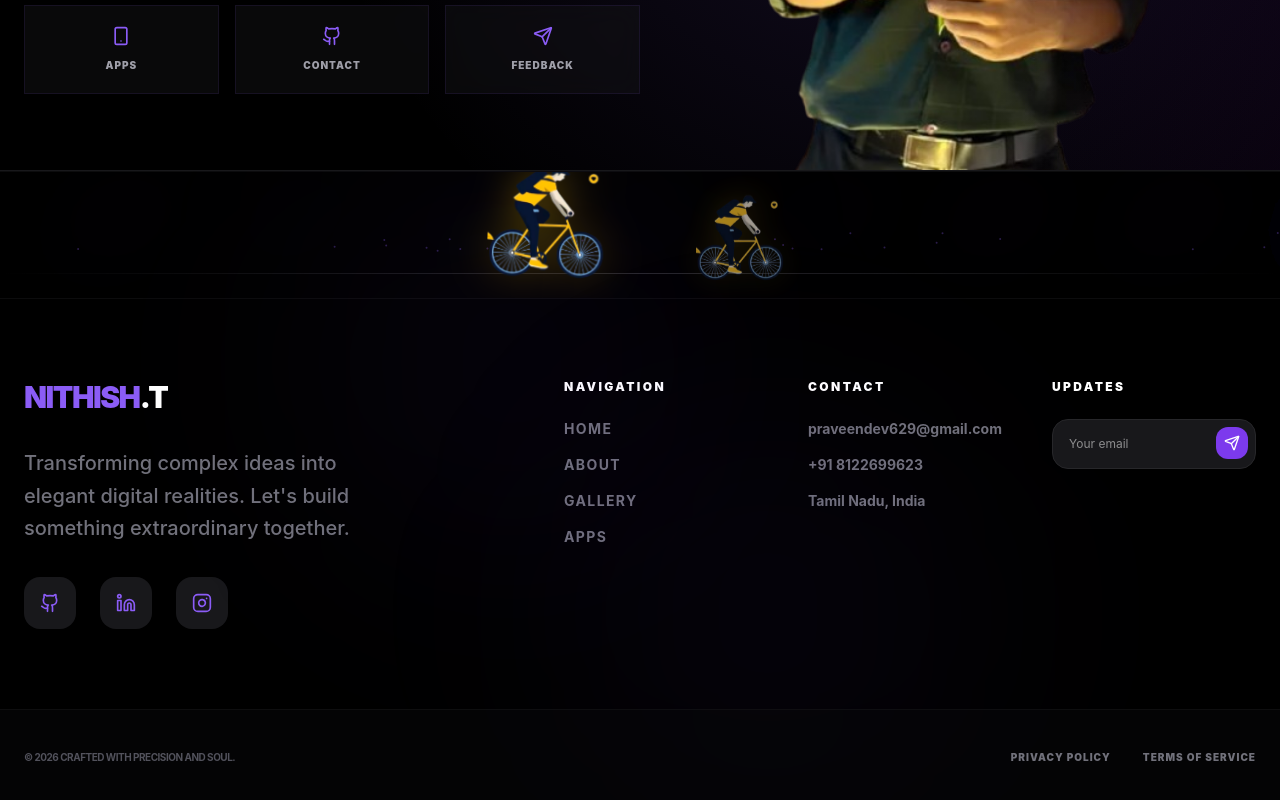
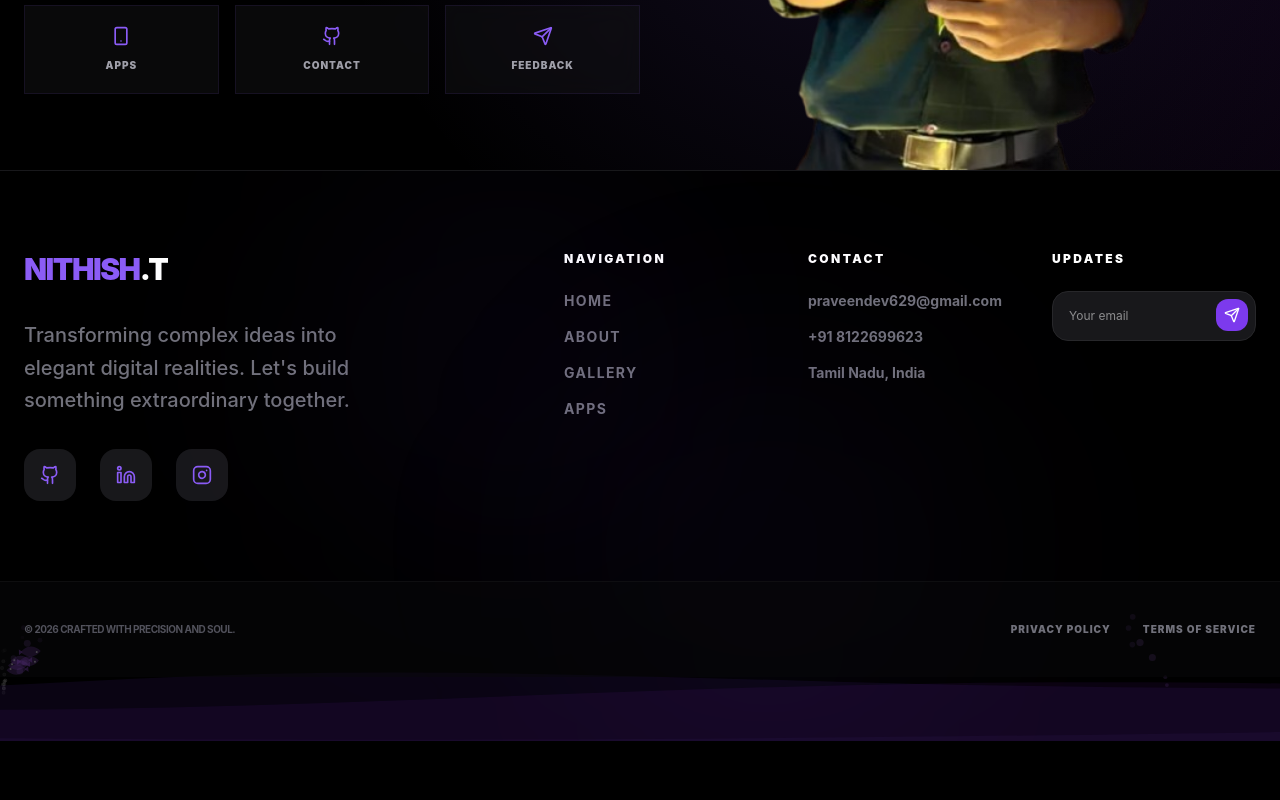
Before and after one commit to Praveendev629/nithish-portfolio, a React (Vite) app: page / in a window 1280 px wide. Shown: the part 630-1430 px from the top of the page. After the commit the page ends 1371 px from the top, so only its background shows below. Built offline with nearby package versions, Linux system fonts and the light colour scheme.

Commit message:
waves aded

```diff
--- a/src/App.jsx
+++ b/src/App.jsx
@@ -7,7 +7,6 @@ import {
   CheckCircle2, AlertCircle, Trash2
 } from 'lucide-react';
 import nithishImg from '@assets/bg_removed_nithish_1768310368786.png';
-import cyclerImg from './assets/cycler.png';
 import { listFolder, uploadFile, getTemporaryLink, deleteFile } from './services/dropbox';
 import { NavigationCards } from './components/NavigationCards';
 
@@ -529,95 +528,111 @@ const Gallery = ({ onBack }) => {
   );
 };
 
-const CyclingAnimation = () => {
+const WaterAnimation = () => {
   return (
-    <div className="relative w-full h-32 overflow-hidden bg-black/50 border-y border-zinc-900/50">
-      {/* Moving Tree Shadows */}
-      <div className="absolute inset-0 flex">
-        {[...Array(12)].map((_, i) => (
+    <div className="absolute bottom-0 left-0 w-full h-32 overflow-hidden pointer-events-none z-10">
+      {/* Wave Layers */}
+      <div className="absolute inset-0">
+        <motion.svg
+          viewBox="0 0 1440 120"
+          preserveAspectRatio="none"
+          className="absolute bottom-0 w-[200%] h-24 opacity-30 fill-purple-900/40"
+          animate={{ x: [-1440, 0] }}
+          transition={{ duration: 12, repeat: Infinity, ease: "linear" }}
+        >
+          <path d="M0,64L80,69.3C160,75,320,85,480,80C640,75,800,53,960,48C1120,43,1280,53,1360,58.7L1440,64L1440,120L1360,120C1280,120,1120,120,960,120C800,120,640,120,480,120C320,120,160,120,80,120L0,120Z" />
+        </motion.svg>
+        <motion.svg
+          viewBox="0 0 1440 120"
+          preserveAspectRatio="none"
+          className="absolute bottom-0 w-[200%] h-28 opacity-40 fill-purple-600/20"
+          animate={{ x: [0, -1440] }}
+          transition={{ duration: 8, repeat: Infinity, ease: "linear" }}
+        >
+          <path d="M0,32L60,42.7C120,53,240,75,360,74.7C480,75,600,53,720,48C840,43,960,53,1080,58.7C1200,64,1320,64,1380,64L1440,64L1440,120L1380,120C1320,120,1200,120,1080,120C960,120,840,120,720,120C600,120,480,120,360,120C240,120,120,120,60,120L0,120Z" />
+        </motion.svg>
+        <motion.svg
+          viewBox="0 0 1440 120"
+          preserveAspectRatio="none"
+          className="absolute bottom-0 w-[200%] h-20 opacity-50 fill-purple-500/10"
+          animate={{ x: [-1440, 0], y: [0, 5, 0] }}
+          transition={{
+            x: { duration: 15, repeat: Infinity, ease: "linear" },
+            y: { duration: 3, repeat: Infinity, ease: "easeInOut" }
+          }}
+        >
+          <path d="M0,96L120,101.3C240,107,480,117,720,117C960,117,1200,107,1320,101.3L1440,96L1440,120L1320,120C1200,120,960,120,720,120C480,120,240,120,120,120L0,120Z" />
+        </motion.svg>
+      </div>
+
+      {/* Fish ecosystem */}
+      {[...Array(5)].map((_, i) => (
         <motion.div
           key={i}
-            initial={{ x: '100vw' }}
-            animate={{ x: '-20vw' }}
+          initial={{ x: i % 2 === 0 ? '-10%' : '110%', y: 20 + Math.random() * 60 }}
+          animate={{
+            x: i % 2 === 0 ? '110%' : '-10%',
+            y: [null, 30 + Math.random() * 30, 10 + Math.random() * 30],
+            rotate: i % 2 === 0 ? [0, 5, -5, 0] : [180, 185, 175, 180]
+          }}
           transition={{
-              duration: 7,
-              repeat: Infinity,
-              delay: i * 0.8,
-              ease: "linear"
+            x: { duration: 15 + i * 2, repeat: Infinity, ease: "linear" },
+            y: { duration: 4, repeat: Infinity, ease: "easeInOut" },
+            rotate: { duration: 2, repeat: Infinity, ease: "easeInOut" }
           }}
-            className="absolute top-0 w-32 h-full opacity-30"
+          className="absolute z-20 opacity-60"
         >
-            <div className="w-full h-full bg-gradient-to-b from-purple-900/10 via-purple-600/5 to-transparent skew-x-[-15deg] blur-2xl" />
+          <svg width="24" height="14" viewBox="0 0 24 14" fill="none" xmlns="http://www.w3.org/2000/svg">
+            <path d="M2 7C2 7 6 2 12 2C18 2 22 7 22 7C22 7 18 12 12 12C6 12 2 7 2 7Z" fill="#A855F7" fillOpacity="0.4" />
+            <path d="M20 7L24 4V10L20 7Z" fill="#A855F7" fillOpacity="0.6" />
+            <circle cx="6" cy="6" r="1" fill="white" fillOpacity="0.8" />
+          </svg>
         </motion.div>
       ))}
-      </div>
 
-      {/* Road line */}
-      <div className="absolute bottom-6 left-0 w-full h-[1px] bg-gradient-to-r from-transparent via-zinc-800 to-transparent" />
-
-      {/* Separated Cyclers Container */}
-      <div className="relative h-full flex items-end justify-center pb-4 max-w-4xl mx-auto w-full">
-
-        {/* First Cycler (Lead) */}
+      {/* Edge Splash Effects */}
+      {[0, 1].map(side => (
+        <div key={side} className={`absolute bottom-0 ${side === 0 ? 'left-0' : 'right-0'} w-32 h-full`}>
+          {[...Array(8)].map((_, j) => (
             <motion.div
+              key={j}
+              initial={{ opacity: 0, y: 0, x: side === 0 ? 0 : 32 }}
               animate={{
-            y: [0, -4, 0],
-            rotate: [0, -2, 2, 0]
+                opacity: [0, 0.6, 0],
+                y: [-10, -80 - Math.random() * 60],
+                x: side === 0 ? [0, 20 + Math.random() * 30] : [32, -20 - Math.random() * 30],
+                scale: [0, 1.2, 0.4]
               }}
               transition={{
-            duration: 1.5,
+                duration: 2 + Math.random() * 2,
                 repeat: Infinity,
-            ease: "easeInOut"
+                delay: j * 0.3,
+                ease: "easeOut"
               }}
-          className="relative z-10 mr-20"
-        >
-          <img
-            src={cyclerImg}
-            alt="Cycling"
-            className="w-32 h-auto drop-shadow-[0_0_20px_rgba(234,179,8,0.4)] filter brightness-110"
-          />
-        </motion.div>
-
-        {/* Second Cycler (Follower) */}
-        <motion.div
-          animate={{
-            y: [0, -6, 0],
-            rotate: [0, 1, -1, 0]
-          }}
-          transition={{
-            duration: 1.8,
-            repeat: Infinity,
-            ease: "easeInOut",
-            delay: 0.3
-          }}
-          className="relative z-10"
-        >
-          <img
-            src={cyclerImg}
-            alt="Cycling"
-            className="w-24 h-auto drop-shadow-[0_0_15px_rgba(234,179,8,0.2)] opacity-80 filter brightness-90 grayscale-[20%]"
-          />
-        </motion.div>
-
-      </div>
-
-      {/* Particle dust */}
-      <div className="absolute inset-0 pointer-events-none">
-        {[...Array(25)].map((_, i) => (
-          <motion.div
-            key={i}
-            initial={{ x: '100vw', y: 60 + Math.random() * 20 }}
-            animate={{ x: '-10vw' }}
-            transition={{
-              duration: Math.random() * 2 + 1.5,
-              repeat: Infinity,
-              delay: Math.random() * 4,
-              ease: "linear"
-            }}
-            className="absolute w-0.5 h-0.5 bg-purple-500/30 rounded-full blur-[0.5px]"
+              className="absolute bottom-4 w-1.5 h-1.5 bg-purple-400/30 rounded-full blur-[0.5px]"
             />
           ))}
         </div>
+      ))}
+
+      {/* Surface Bubbles */}
+      {[...Array(15)].map((_, i) => (
+        <motion.div
+          key={i}
+          initial={{ opacity: 0, y: 20, x: Math.random() * 100 + '%' }}
+          animate={{
+            opacity: [0, 0.4, 0],
+            y: [-10, -40 - Math.random() * 30],
+          }}
+          transition={{
+            duration: 3 + Math.random() * 2,
+            repeat: Infinity,
+            delay: Math.random() * 5,
+            ease: "easeInOut"
+          }}
+          className="absolute bottom-8 w-1 h-1 bg-white/20 rounded-full border border-white/10"
+        />
+      ))}
     </div>
   );
 };
@@ -849,8 +864,9 @@ const App = () => {
         </AnimatePresence>
       </main>
 
-      <footer className="border-t border-zinc-900 bg-black mt-auto relative overflow-hidden">
-        <CyclingAnimation />
+      <footer className="border-t border-zinc-900 bg-black mt-auto relative overflow-hidden pb-16">
+        {/* Water animation at the base */}
+        <WaterAnimation />
 
         {/* Decorative elements */}
         <div className="absolute top-0 left-1/4 w-96 h-96 bg-purple-600/5 rounded-full blur-[120px] pointer-events-none" />
```
Lines whose indentation alone changed are shown as unchanged.
